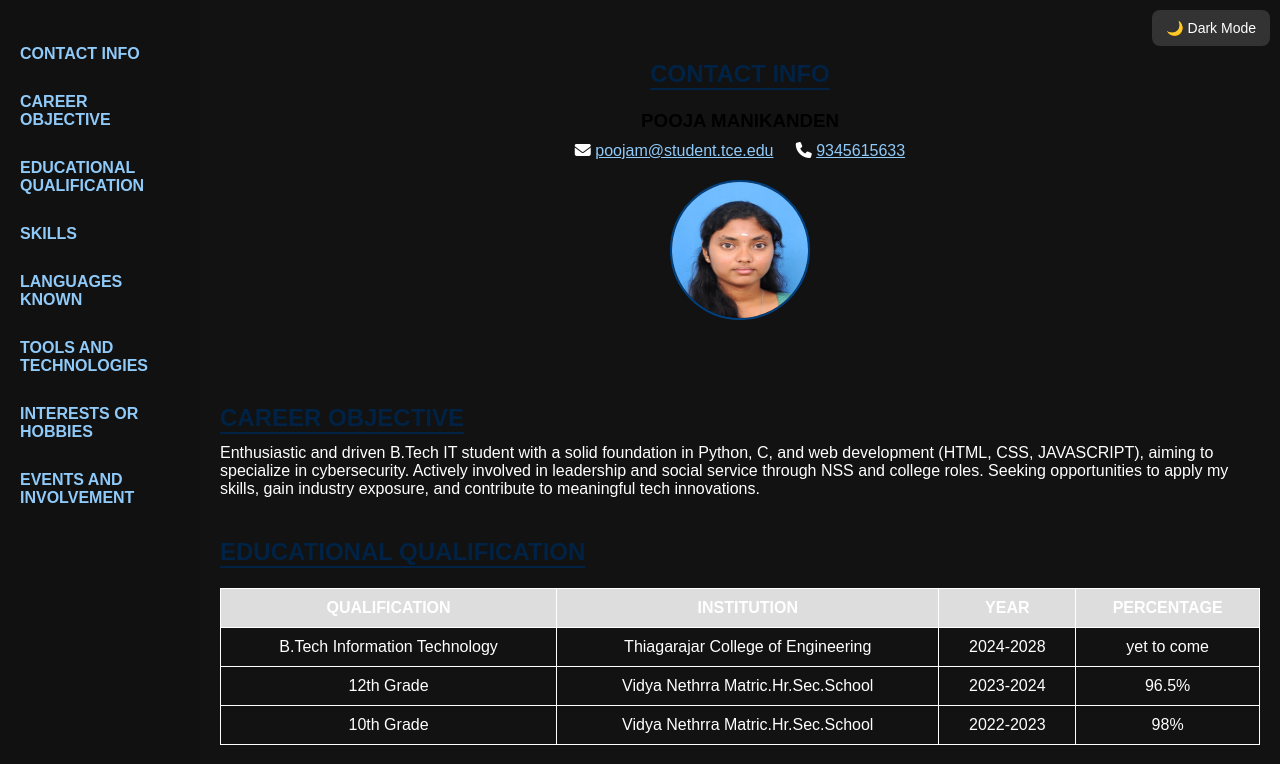
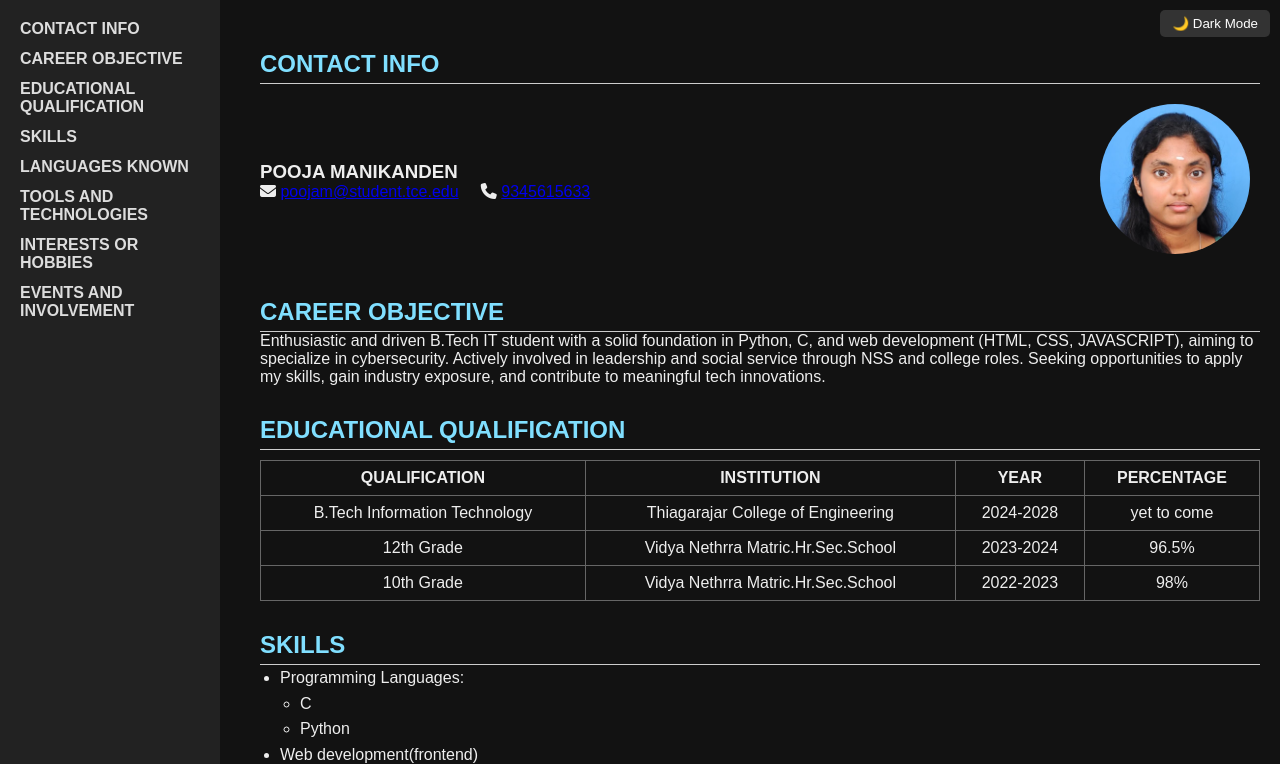
Before and after one commit to Pooja1718-min/resume, a plain HTML site: page index.html in a window 1280 px wide. Both pictures are taken after a click on the button "🌙 Dark Mode". Shown: the top 764 px of the page. Drawn offline with Linux system fonts and the light colour scheme.

Commit message:
Add files via upload

```diff
--- a/style.css
+++ b/style.css
@@ -1,124 +1,155 @@
 * {
+  box-sizing: border-box;
   margin: 0;
   padding: 0;
-  box-sizing: border-box;
 }
 
 body {
   font-family: Arial, sans-serif;
   background-color: #f4f4f4;
+  color: #111;
   scroll-behavior: smooth;
 }
 
-/* Sidebar fixed */
+/* Dark Mode Toggle */
+.toggle-btn {
+  position: fixed;
+  top: 10px;
+  right: 10px;
+  padding: 6px 12px;
+  background-color: #333;
+  color: white;
+  border: none;
+  border-radius: 5px;
+  z-index: 1000;
+}
+
+/* ========== SIDEBAR NAVIGATION ========== */
 .sidebar {
   position: fixed;
+  left: 0;
   top: 0;
-  left: 0;
-  width: 200px;
+  width: 220px;
   height: 100%;
   background-color: #111;
-  padding-top: 30px;
+  padding: 20px;
+  display: flex;
+  flex-direction: column;
+  gap: 12px;
 }
 
 .sidebar a {
-  display: block;
   color: white;
-  padding: 15px 20px;
   text-decoration: none;
   font-weight: bold;
 }
 
 .sidebar a:hover {
-  background-color: #444;
+  color: #00ffff;
 }
 
-/* Main content beside sidebar */
+/* ========== MAIN CONTENT ========== */
 .main-content {
-  margin-left: 200px;
+  margin-left: 240px;
   padding: 20px;
 }
 
-/* Contact Section */
-#contact {
-  text-align: center;
-  padding-bottom: 40px;
+h2 {
+  margin-top: 30px;
+  color: #002244;
+  border-bottom: 1px solid #ccc;
+  padding-bottom: 5px;
 }
 
-.contact-text h2 {
-  margin-top: 20px;
-  font-size: 22px;
-  color: #002244;
+ul {
+  margin-left: 20px;
+  line-height: 1.6;
 }
 
-.contact-text h3 {
-  margin-top: 10px;
-  color: black;
-}
-
-.contact-text p {
-  margin-top: 10px;
-}
-
-.contact-photo img {
-  width: 140px;
-  height: 140px;
-  border-radius: 50%;
-  margin-top: 20px;
-  border: 2px solid #004080;
-}
-
-/* Section Titles */
-section h2 {
-  color: #002244;
-  margin-top: 40px;
-  margin-bottom: 10px;
-  border-bottom: 2px solid #002244;
-  display: inline-block;
-}
-
-/* Table styles */
-.table-container table {
+table {
   width: 100%;
   border-collapse: collapse;
   margin-top: 10px;
 }
 
-.table-container th,
-.table-container td {
-  border: 1px solid #444;
-  padding: 10px;
+table, th, td {
+  border: 1px solid #888;
+  padding: 8px;
   text-align: center;
 }
 
-.table-container th {
-  background-color: #ddd;
-}
-
-/* Skills */
-#skills ul {
-  margin-left: 20px;
+.contact-container {
+  display: flex;
+  flex-wrap: wrap;
+  align-items: center;
+  justify-content: space-between;
   margin-top: 10px;
 }
 
-#skills li {
-  margin-bottom: 5px;
+.contact-text {
+  flex: 1 1 300px;
 }
 
-/* Responsive fix for mobile */
+.contact-photo img {
+  width: 150px;
+  height: 150px;
+  border-radius: 50%;
+  object-fit: cover;
+  margin: 10px;
+}
+
+/* ========== DARK MODE ========== */
+body.dark-mode {
+  background-color: #121212;
+  color: #eee;
+}
+
+body.dark-mode .sidebar {
+  background-color: #222;
+}
+
+body.dark-mode .sidebar a {
+  color: #ddd;
+}
+
+body.dark-mode h2 {
+  color: #80dfff;
+}
+
+body.dark-mode table,
+body.dark-mode th,
+body.dark-mode td {
+  border: 1px solid #666;
+}
+
+/* ========== RESPONSIVE ========== */
 @media (max-width: 768px) {
   .sidebar {
     position: relative;
     width: 100%;
     height: auto;
     flex-direction: row;
-    display: flex;
-    justify-content: space-around;
+    flex-wrap: wrap;
+    justify-content: center;
+    padding: 10px;
+  }
+
+  .sidebar a {
+    margin: 5px 10px;
   }
 
   .main-content {
     margin-left: 0;
-    padding: 20px;
+    padding: 15px;
+  }
+
+  .contact-container {
+    flex-direction: column;
+    align-items: center;
+  }
+
+  .contact-text {
+    text-align: center;
   }
 
   .contact-photo img {
@@ -126,29 +157,7 @@ section h2 {
     height: 120px;
   }
 
+  table {
+    font-size: 14px;
+  }
 }
-.dark-mode {
-  background-color: #121212;
-  color: #ffffff;
-}
-
-.dark-mode a {
-  color: #90caf9;
-}
-
-.dark-mode table, .dark-mode th, .dark-mode td {
-  border-color: white;
-}
-.toggle-btn {
-  position: fixed;
-  top: 10px;
-  right: 10px;
-  padding: 10px 14px;
-  background-color: #333;
-  color: #fff;
-  border: none;
-  border-radius: 8px;
-  cursor: pointer;
-  z-index: 9999; /* Make sure it stays above all */
-  font-size: 14px;
-}
```
